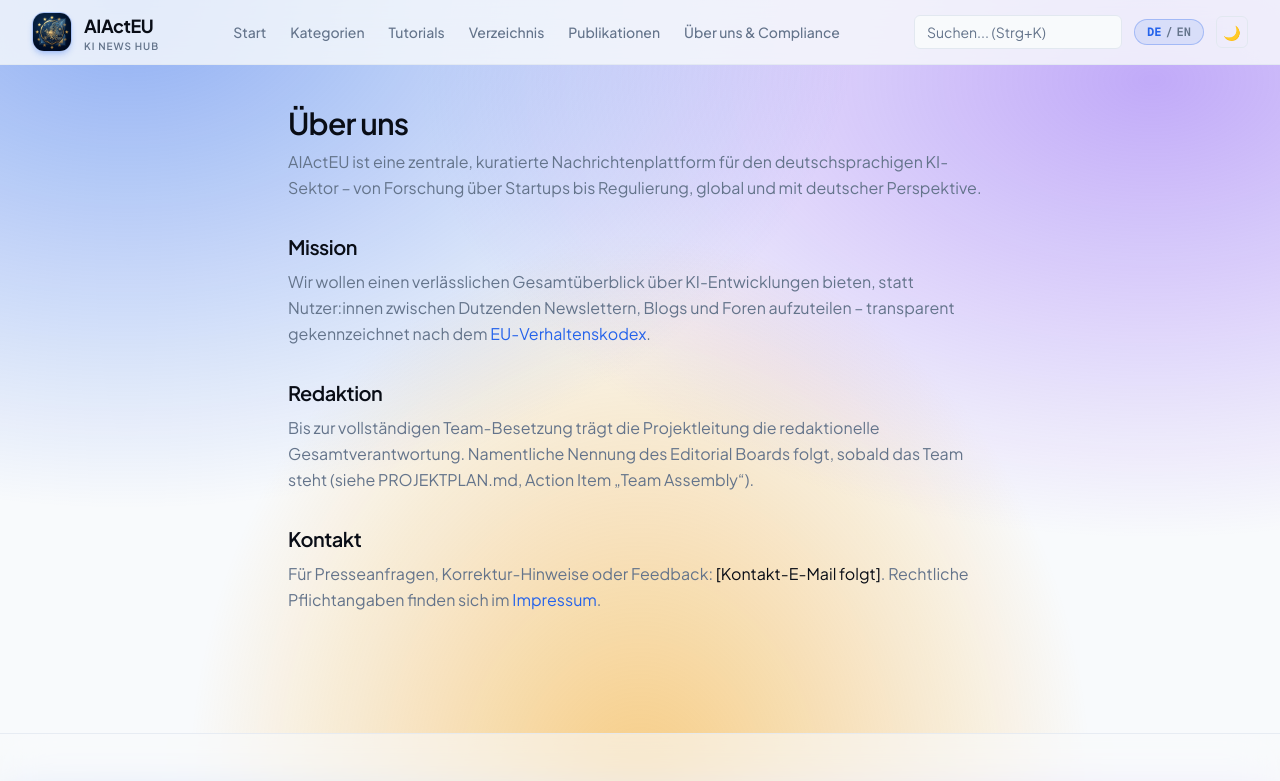
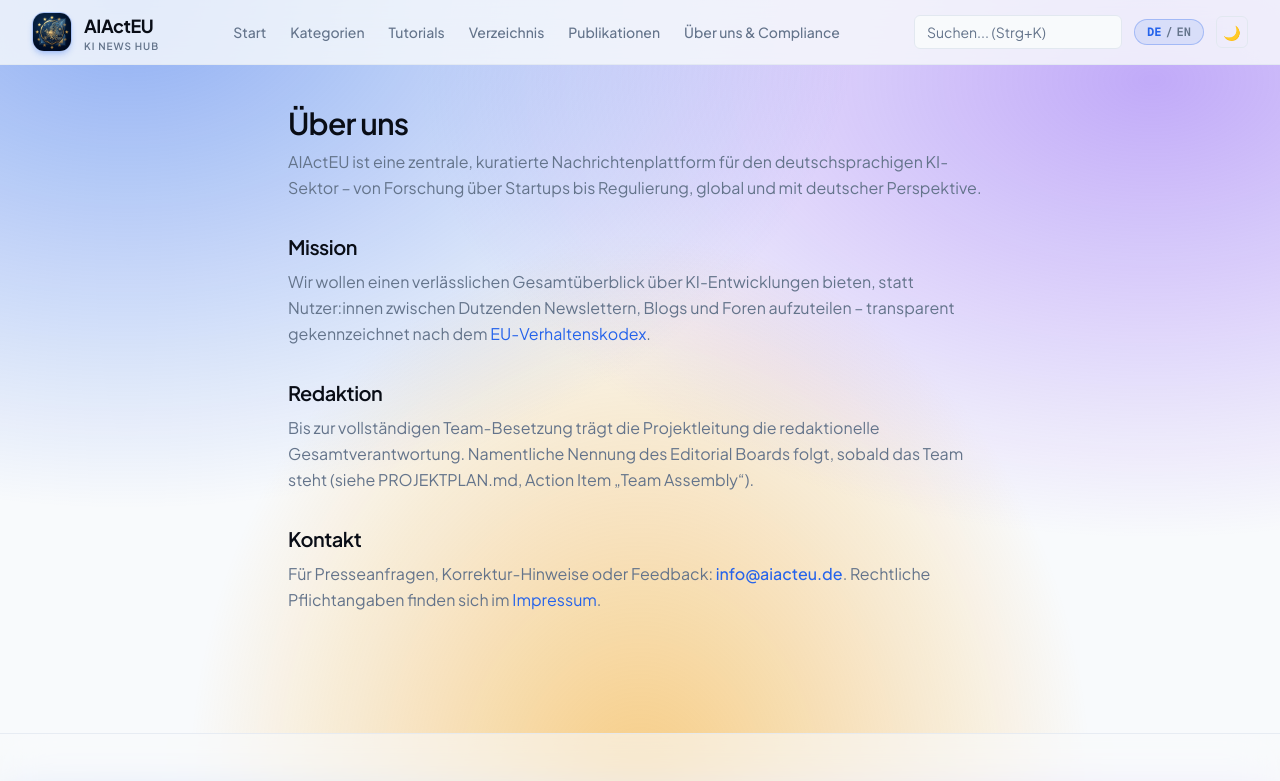
Before and after one commit to OrhanHero/AIActEU, a Next.js app in the folder frontend/: page /ueber-uns in a window 1280 px wide. Shown: the top 781 px of the page. Built offline with nearby package versions, Linux system fonts and the light colour scheme; no server answers.

Commit message:
fix(ci): Switch SFTP deployment to pure Node.js ssh2-sftp-client for 100% reliable login & update contact email in Ueber Uns

```diff
--- a/frontend/src/app/ueber-uns/page.tsx
+++ b/frontend/src/app/ueber-uns/page.tsx
@@ -42,8 +42,10 @@ export default function UeberUnsPage() {
         <h2 className="mb-2 text-xl font-semibold tracking-tight text-foreground">Kontakt</h2>
         <p className="text-muted leading-relaxed">
           Für Presseanfragen, Korrektur-Hinweise oder Feedback:{" "}
-          <span className="text-foreground">[Kontakt-E-Mail folgt]</span>. Rechtliche
-          Pflichtangaben finden sich im{" "}
+          <a href="mailto:info@aiacteu.de" className="text-primary font-medium hover:underline">
+            info@aiacteu.de
+          </a>
+          . Rechtliche Pflichtangaben finden sich im{" "}
           <Link href="/impressum" className="text-primary hover:underline">
             Impressum
           </Link>
```
